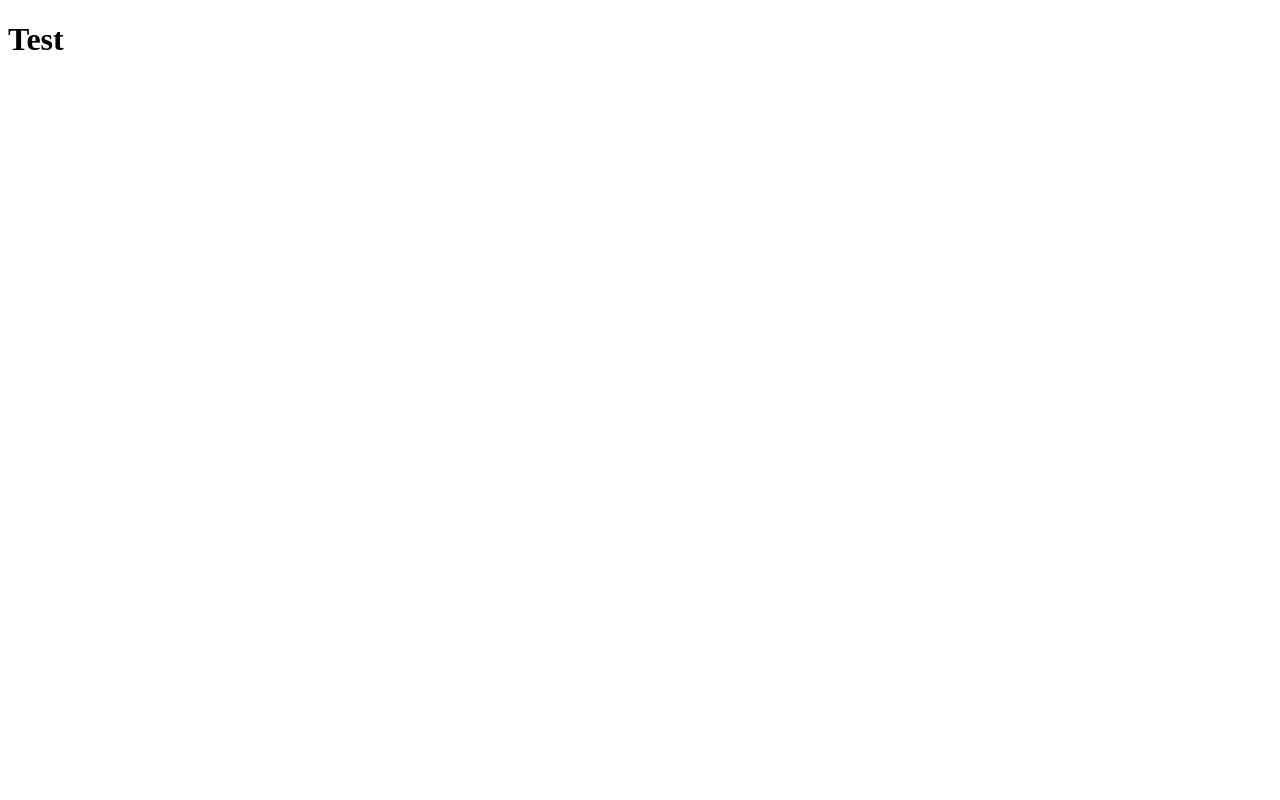
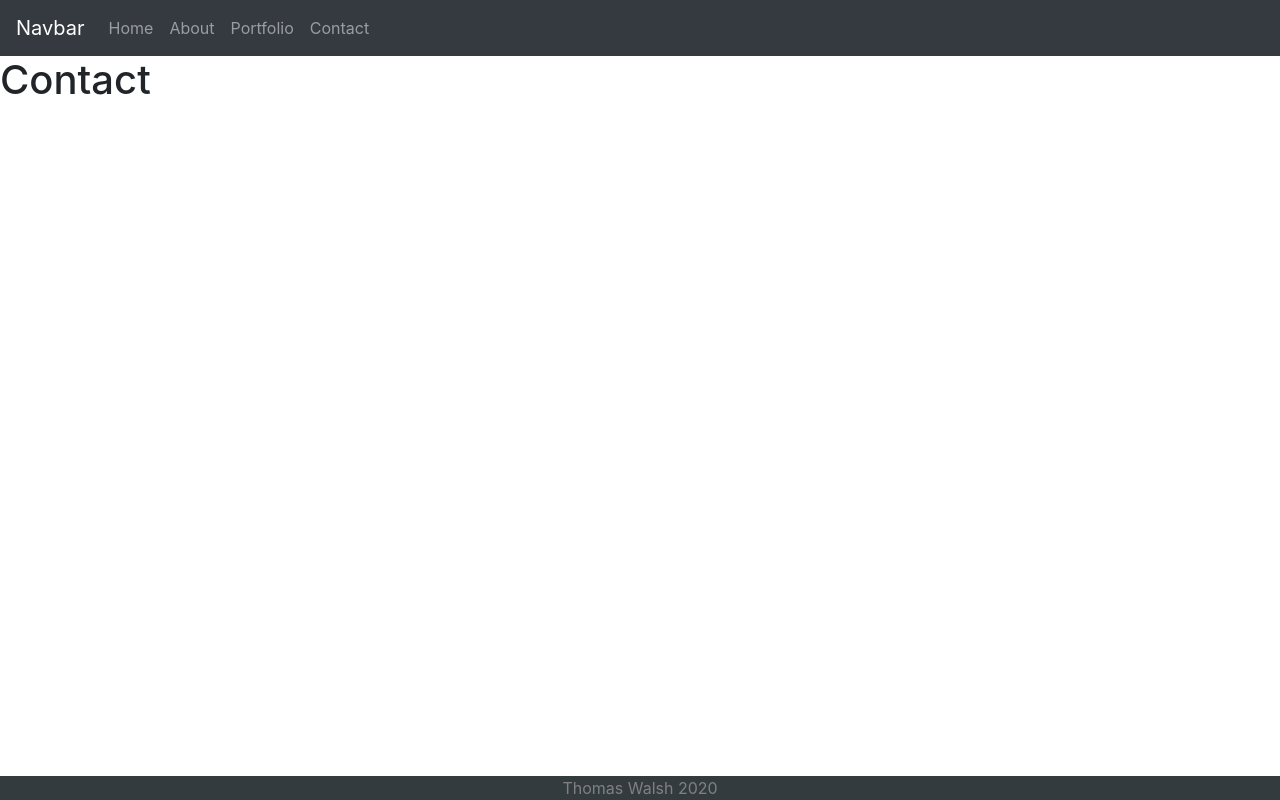
Before and after one commit to Kelendoheim/react-portfolio, a React (Create React App) app: page /contact in a window 1280 px wide. Built offline with nearby package versions, Linux system fonts and the light colour scheme.

Commit message:
addec basic file structure and a few components

```diff
--- a/src/App.js
+++ b/src/App.js
@@ -1,9 +1,25 @@
-
-
+import { BrowserRouter as Router, Route, Switch } from "react-router-dom";
+import Home from "./pages/Home/Home";
+import About from "./pages/About/About";
+import Contact from "./pages/Contact/Contact";
+import Portfolio from "./pages/Portfolio/Portfolio";
+import Navigation from "./components/Navigation/Navigation";
+import Footer from "./components/Footer/Footer";
 
 function App() {
   return (
-    <h1>Test</h1>
+    <Router>
+      <div>
+        <Navigation />
+          <Switch>
+            <Route exact path="/" component={Home} />
+            <Route exact path="/about" component={About} />
+            <Route exact path="/contact" component={Contact} />
+            <Route exact path="/portfolio" component={Portfolio} />
+          </Switch>
+        <Footer />
+      </div>
+    </Router>
   );
 }
 
--- /dev/null
+++ b/src/components/Footer/Footer.css
@@ -0,0 +1,10 @@
+
+.footer {
+  position: fixed;
+  left: 0;
+  bottom: 0;
+  width: 100%;
+  background-color: #343b3f;
+  color:grey;
+  text-align: center;
+}
--- /dev/null
+++ b/src/components/Footer/Footer.jsx
@@ -0,0 +1,9 @@
+import "./Footer.css";
+
+const Footer = () => {
+    return (
+        <footer class=" footer text-center w-100">Thomas Walsh 2020</footer>
+    );
+};
+
+export default Footer;
--- /dev/null
+++ b/src/components/Navigation/Navigation.jsx
@@ -0,0 +1,22 @@
+import {Navbar, Nav}  from "react-bootstrap"
+
+
+const Navigation = () => {
+    return (
+        <>
+        <Navbar bg="dark" variant="dark">
+          <Navbar.Brand href="/">Navbar</Navbar.Brand>
+          <Nav className="mr-auto">
+            <Nav.Link href="/">Home</Nav.Link>
+            <Nav.Link href="/about">About</Nav.Link>
+            <Nav.Link href="/portfolio">Portfolio</Nav.Link>
+            <Nav.Link href="/contact">Contact</Nav.Link>
+          </Nav>
+
+        </Navbar>
+
+      </>
+    );
+  };
+
+  export default Navigation;
--- a/src/index.js
+++ b/src/index.js
@@ -1,6 +1,7 @@
 import React from 'react';
 import ReactDOM from 'react-dom';
 import App from './App';
+import 'bootstrap/dist/css/bootstrap.min.css';
 
 
 ReactDOM.render(
--- /dev/null
+++ b/src/pages/About/About.jsx
@@ -0,0 +1,10 @@
+
+const About = () => {
+    return (
+      <>
+          <h1>About</h1>
+      </>
+    );
+  };
+
+  export default About;
--- /dev/null
+++ b/src/pages/Contact/Contact.jsx
@@ -0,0 +1,10 @@
+
+const Contact = () => {
+  return (
+    <>
+        <h1>Contact</h1>
+    </>
+  );
+};
+
+export default Contact;
--- /dev/null
+++ b/src/pages/Home/Home.jsx
@@ -0,0 +1,10 @@
+
+const Home = () => {
+    return (
+      <>
+          <h1>Home</h1>
+      </>
+    );
+  };
+
+  export default Home;
--- /dev/null
+++ b/src/pages/Portfolio/Portfolio.jsx
@@ -0,0 +1,10 @@
+
+const Portfolio = () => {
+    return (
+      <>
+          <h1>Portfolio</h1>
+      </>
+    );
+  };
+
+  export default Portfolio;
```
Also changed, not shown: package.json (+7 -0 lines), 2 other files (tests, documents, lock files or other folders).
